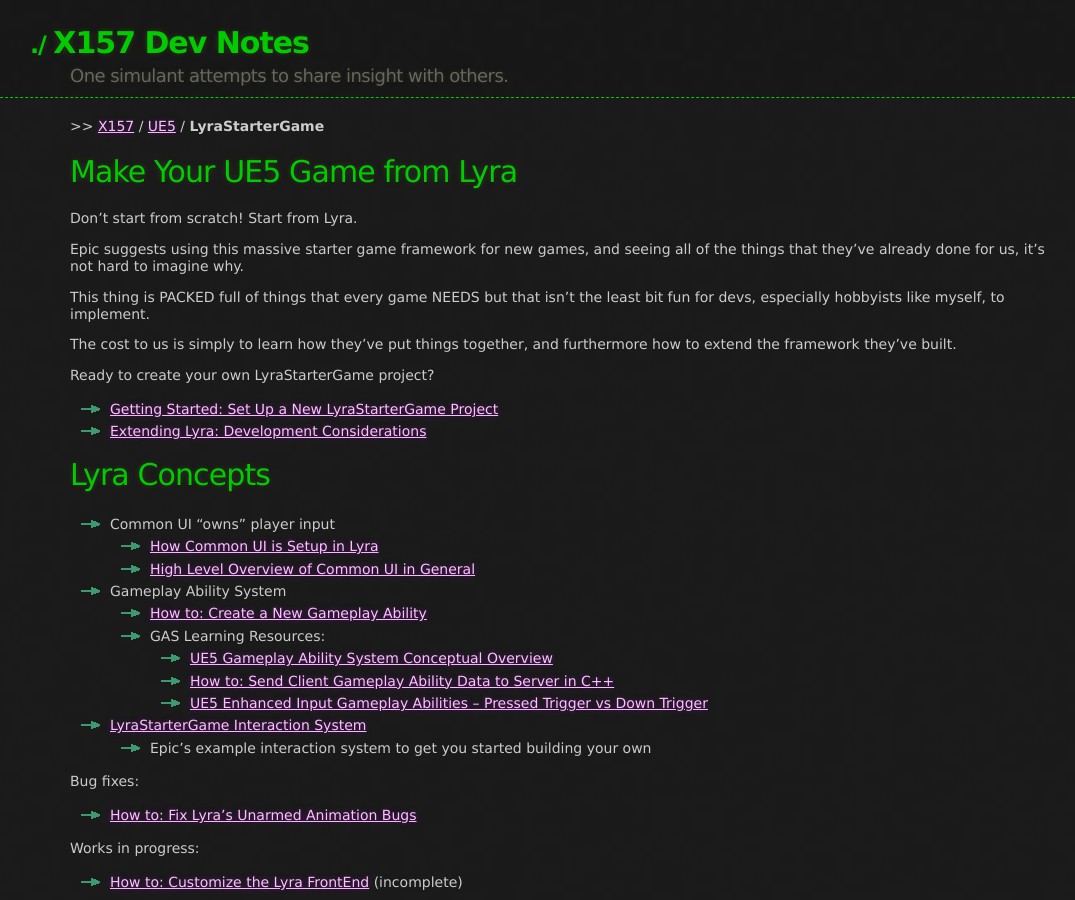
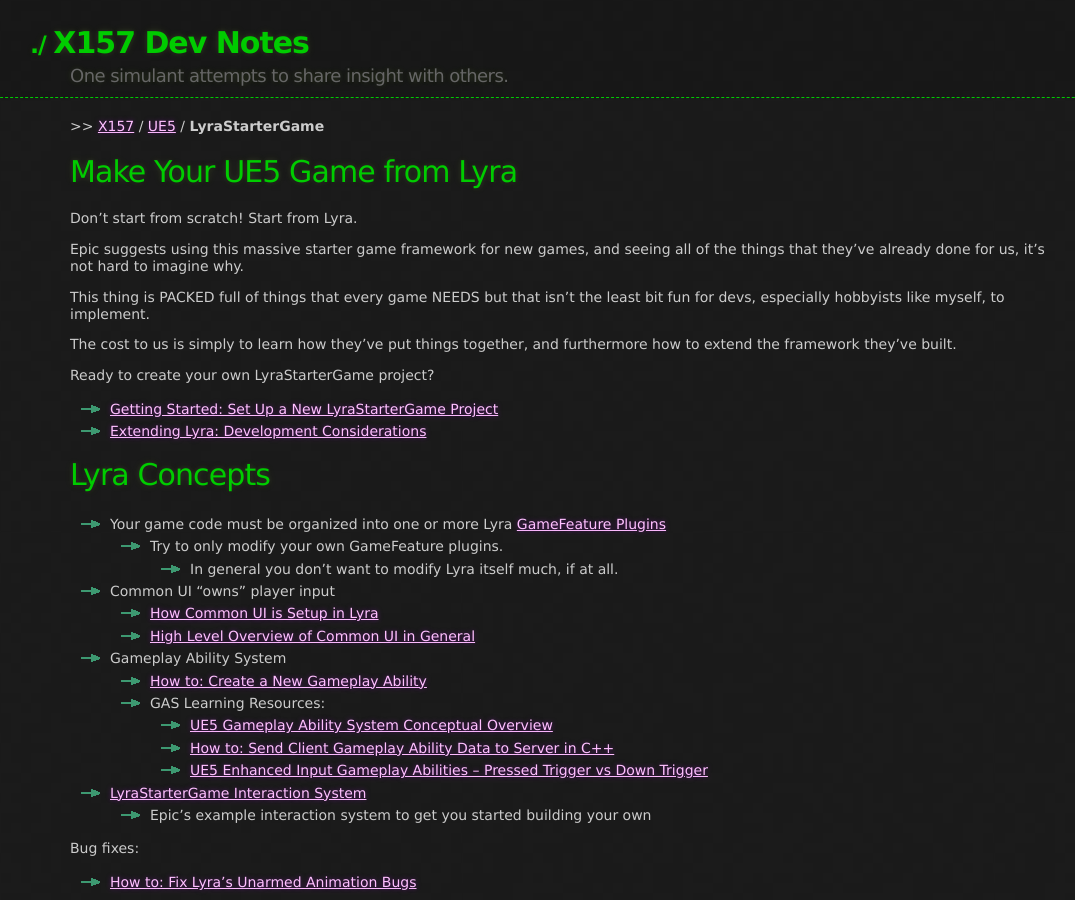
Before and after one commit to x157/x157.github.io, a Jekyll site: the page built from UE5/LyraStarterGame/index.md, in a window 1280 px wide and 900 px high. Shown: the whole window, without its empty margins (70-1145 px from the left). Built offline with Jekyll 4.4.1, drawn with Linux system fonts in a browser that asks for light colours.

Commit message:
Discuss GameFeatures in Lyra concepts

```diff
--- a/UE5/LyraStarterGame/index.md
+++ b/UE5/LyraStarterGame/index.md
@@ -26,6 +26,9 @@
 
 # Lyra Concepts
 
+- Your game code must be organized into one or more Lyra [GameFeature Plugins](/UE5/GameFeatures/)
+  - Try to only modify your own GameFeature plugins.
+    - In general you don't want to modify Lyra itself much, if at all.
 - Common UI "owns" player input
   - [How Common UI is Setup in Lyra](./CommonUI/)
   - [High Level Overview of Common UI in General](/UE5/CommonUI/)
```
